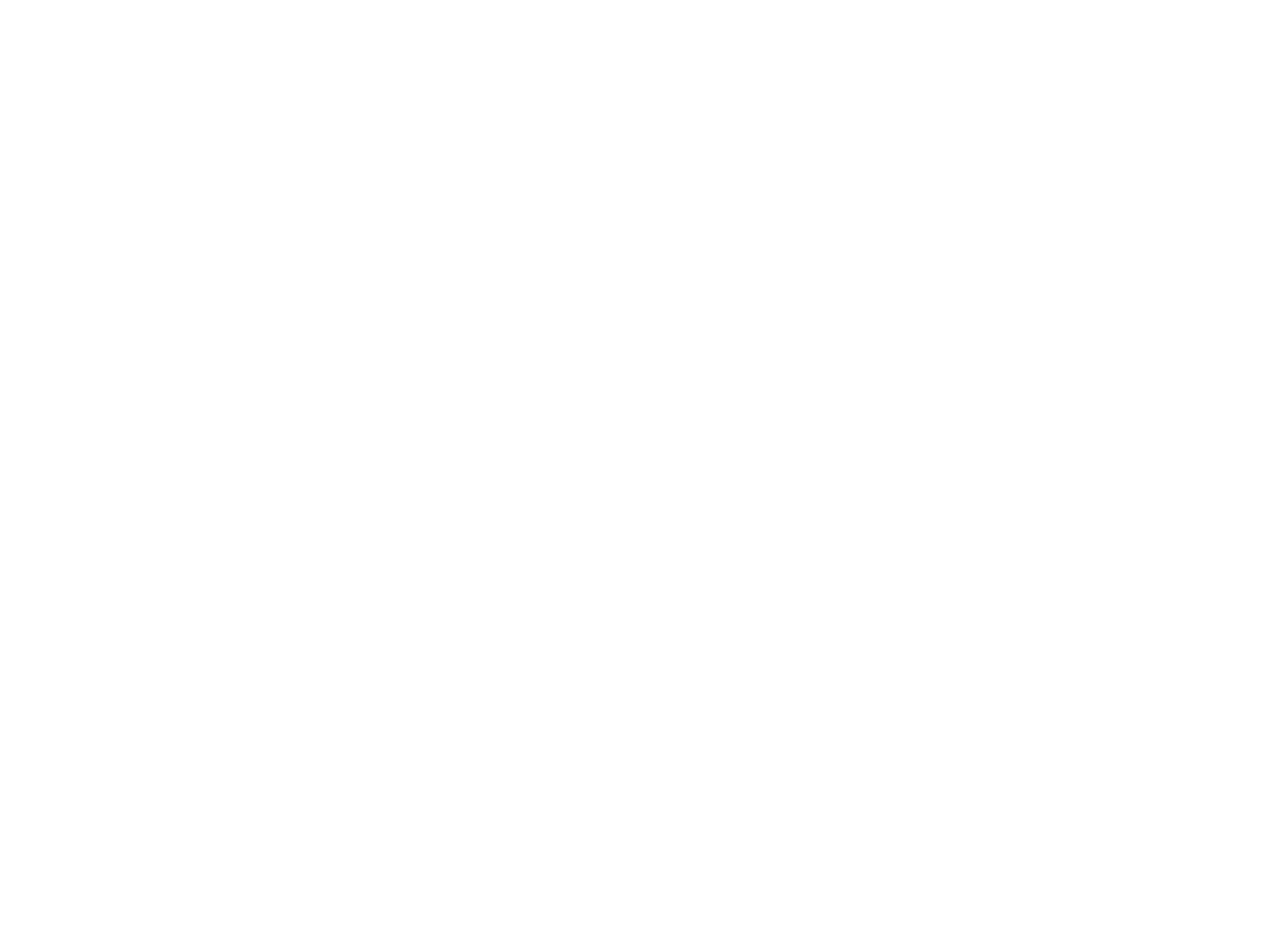
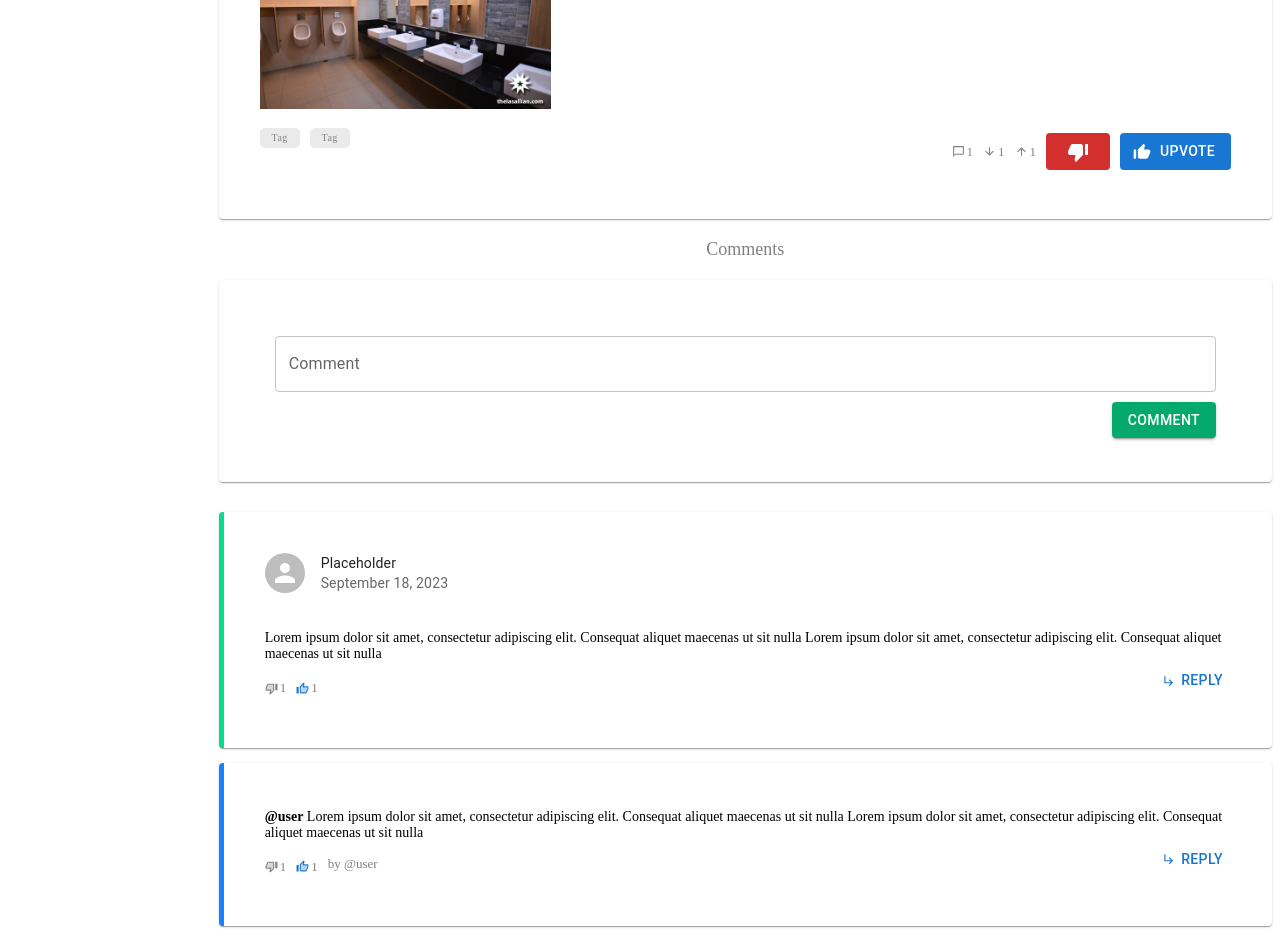
Before and after one commit to s22a55m77/ccapdev, a React (Vite) app in the folder apps/front/: page /restroom in a window 1280 px wide. Before the commit this address had no page. Shown: the part 360-1294 px from the top of the page. Before the commit the page ends 800 px from the top, so only its background shows below. Built offline with nearby package versions, Linux system fonts and the light colour scheme.

Commit message:
add restroom card, reply card

```diff
--- a/apps/front/src/App.tsx
+++ b/apps/front/src/App.tsx
@@ -8,6 +8,7 @@
 declare module '@mui/material/styles' {
   interface CustomPalette {
     green: PaletteColorOptions;
+    darkGreen: PaletteColorOptions
   }
   interface Palette extends CustomPalette {}
   interface PaletteOptions extends CustomPalette {}
@@ -15,6 +16,7 @@
 declare module '@mui/material/Button' {
   interface ButtonPropsColorOverrides {
     green: true;
+    darkGreen: true
   }
 }
 
@@ -25,6 +27,7 @@
 const theme = createTheme({
   palette: {
     green: createColor('#04AA6D'),
+    darkGreen: createColor('#04AA6D')
   }
 })
 
--- a/apps/front/src/components/Main/components/RestroomCard.tsx
+++ b/apps/front/src/components/Main/components/RestroomCard.tsx
@@ -2,6 +2,7 @@
 import ChatBubbleOutlineIcon from "@mui/icons-material/ChatBubbleOutline";
 import ArrowUpwardIcon from "@mui/icons-material/ArrowUpward";
 import './RestroomCard.css';
+import ArrowDownwardIcon from "@mui/icons-material/ArrowDownward";
 
 export default function RestroomCard() {
   return (
@@ -28,6 +29,7 @@
               </div>
               <div className={'activity'}>
                 <div className={'activity-content'}><ChatBubbleOutlineIcon fontSize={'inherit'}/> 1 </div>
+                <div className={'activity-content'}><ArrowDownwardIcon fontSize={'inherit'}/> 1 </div>
                 <div className={'activity-content'}><ArrowUpwardIcon fontSize={'inherit'}/> 1 </div>
               </div>
             </footer>
--- /dev/null
+++ b/apps/front/src/components/Restroom/components/ReplyCard.css
@@ -0,0 +1,58 @@
+.reply-content {
+    margin-top: 5px;
+    color: #000;
+    font-size: 14px;
+    font-style: normal;
+    font-weight: 300;
+}
+
+.reply-card {
+    padding: 25px;
+    border-left: 5px solid #05DC8D;
+    margin-top: 15px;
+}
+
+.reply-border-blue {
+    border-left: 5px solid #1682FD;
+}
+
+.reply-footer {
+    display: flex;
+    justify-content: space-between;
+}
+
+.reply-vote {
+    margin-top: 15px;
+    display: flex;
+    gap: 10px;
+    vertical-align: center;
+}
+
+.reply-activity-vote {
+    color: #808080;
+    display: flex;
+    gap: 2px;
+    font-size: 13px;
+    line-height: 20px;
+    align-items: center;
+}
+
+.reply-activity {
+    font-size: 12px;
+}
+
+.reply-user {
+    color: #808080;
+    font-size: 13px;
+    font-style: normal;
+    font-weight: 500;
+}
+
+.reply-input-box {
+    width: 50vw;
+    padding: 10px;
+}
+
+.reply-submit {
+    margin-top: 10px;
+}
--- /dev/null
+++ b/apps/front/src/components/Restroom/components/ReplyCard.tsx
@@ -0,0 +1,92 @@
+import {Avatar, Button, Card, CardContent, CardHeader, Popover, TextField} from "@mui/material";
+import ThumbUpAltTwoToneIcon from '@mui/icons-material/ThumbUpAltTwoTone';
+import ThumbDownAltTwoToneIcon from '@mui/icons-material/ThumbDownAltTwoTone';
+import SubdirectoryArrowRightIcon from '@mui/icons-material/SubdirectoryArrowRight';
+import './ReplyCard.css'
+import {useState} from "react";
+
+export default function ReplyCard() {
+  const [anchorEl, setAnchorEl] = useState<HTMLButtonElement | null>(null);
+  const open = Boolean(anchorEl);
+
+  const handleReplyClick = (event: React.MouseEvent<HTMLButtonElement>) => {
+    setAnchorEl(event.currentTarget);
+  };
+
+  const handleReplyClose = () => {
+    setAnchorEl(null);
+  };
+
+  return (
+    <div id={'cards'} className={'card-container'}>
+      {/*Main Reply*/}
+      <Card sx={{maxWidth: '100%'}} className={'reply-card'}>
+        {/*fix me */}
+        <CardHeader
+          avatar={
+            <Avatar />
+          }
+          title="Placeholder"
+          subheader="September 18, 2023"
+        />
+        <CardContent>
+          <div className={'reply-content'}> Lorem ipsum dolor sit amet, consectetur adipiscing elit. Consequat aliquet maecenas ut sit nulla Lorem ipsum dolor sit amet, consectetur adipiscing elit. Consequat aliquet maecenas ut sit nulla </div>
+          <footer className={'reply-footer'}>
+            <div className={'reply-vote'}>
+              <div className={'reply-activity-vote'}><ThumbDownAltTwoToneIcon color={'inherit'} fontSize={'inherit'}/> 1 </div>
+              <div className={'reply-activity-vote'}><ThumbUpAltTwoToneIcon color={'primary'} fontSize={'inherit'}/> 1 </div>
+            </div>
+            <div className={'reply-activity'}>
+              <Button onClick={handleReplyClick}>
+                <SubdirectoryArrowRightIcon fontSize={'inherit'} style={{marginRight: 5}}/>
+                Reply
+              </Button>
+            </div>
+          </footer>
+        </CardContent>
+      </Card>
+
+
+      {/*Reply of a Reply*/}
+      <Card sx={{maxWidth: '100%'}} className={'reply-card reply-border-blue'}>
+        <CardContent>
+          <div className={'reply-content'}> <b>@user</b> Lorem ipsum dolor sit amet, consectetur adipiscing elit. Consequat aliquet maecenas ut sit nulla Lorem ipsum dolor sit amet, consectetur adipiscing elit. Consequat aliquet maecenas ut sit nulla </div>
+          <footer className={'reply-footer'}>
+            <div className={'reply-vote'}>
+              <div className={'reply-activity-vote'}><ThumbDownAltTwoToneIcon color={'inherit'} fontSize={'inherit'}/> 1 </div>
+              <div className={'reply-activity-vote'}><ThumbUpAltTwoToneIcon color={'primary'} fontSize={'inherit'}/> 1 </div>
+              <span className={'reply-user'}>by @user</span>
+            </div>
+            <div className={'reply-activity'}>
+              <Button onClick={handleReplyClick}>
+                <SubdirectoryArrowRightIcon fontSize={'inherit'} style={{marginRight: 5}}/>
+                Reply
+              </Button>
+            </div>
+          </footer>
+        </CardContent>
+      </Card>
+
+
+      {/* Reply Input Box */}
+      <Popover
+        open={open}
+        anchorEl={anchorEl}
+        onClose={handleReplyClose}
+        anchorOrigin={{
+          vertical: 'bottom',
+          horizontal: 'left',
+        }}
+      >
+        <div className={'reply-input-box'}>
+          <div className={'flex'} style={{justifyContent: 'center'}}>
+            <TextField multiline label='Reply' placeholder={'Type here your reply'} className={'comment-input'}/>
+          </div>
+          <div className={'reply-submit'}>
+            <Button variant='contained' color='darkGreen'>Reply</Button>
+          </div>
+        </div>
+      </Popover>
+    </div>
+  )
+}
--- /dev/null
+++ b/apps/front/src/components/Restroom/index.css
@@ -0,0 +1,94 @@
+.restroom-container {
+    margin-top: 30px;
+}
+
+.restroom {
+    padding: 25px;
+}
+
+.restroom-content {
+    margin-top: 15px;
+    color: #000;
+    font-size: 14px;
+    font-style: normal;
+    font-weight: 400;
+}
+
+.restroom-footer {
+    display: flex;
+    justify-content: space-between;
+}
+
+.restroom-tags {
+    margin-top: 15px;
+    display: flex;
+    gap: 10px;
+    vertical-align: center;
+}
+
+.restroom-tag {
+    width: 40px;
+    height: 20px;
+    background-color: #EAEAEA;
+    border-radius: 5px;
+    font-size: 10px;
+    font-style: normal;
+    font-weight: 400;
+    color: #808080;
+    line-height: 20px;
+    letter-spacing: 0.5px;
+    text-align: center;
+}
+
+.restroom-activity {
+    padding-top: 20px;
+    display: flex;
+    gap: 10px;
+}
+
+.restroom-activity-content {
+    color: #808080;
+    display: flex;
+    gap: 2px;
+    font-size: 13px;
+    line-height: 20px;
+    align-items: center;
+}
+
+.comments {
+    color: #808080;
+    margin: 20px;
+    text-align: center;
+    font-size: 18px;
+    font-style: normal;
+    font-weight: 500;
+}
+
+.comment-input-card {
+    width: 100%;
+}
+
+.comment-input{
+    padding: 0px 447px 9px 0px;
+    margin: auto;
+    width: 100%;
+}
+
+.submit-box {
+    margin-top: 10px;
+    display: flex;
+    justify-content: end;
+}
+
+.reply-content {
+    margin-top: 5px;
+    color: #000;
+    font-size: 14px;
+    font-style: normal;
+    font-weight: 300;
+}
+
+.reply-card {
+    padding: 25px;
+    border-left: 5px solid #05DC8D;
+}
--- /dev/null
+++ b/apps/front/src/components/Restroom/index.tsx
@@ -0,0 +1,66 @@
+import {Avatar, Button, Card, CardContent, CardHeader, TextField} from "@mui/material";
+import ChatBubbleOutlineIcon from "@mui/icons-material/ChatBubbleOutline";
+import ArrowUpwardIcon from "@mui/icons-material/ArrowUpward";
+import ArrowDownwardIcon from '@mui/icons-material/ArrowDownward';
+import ThumbUpAltIcon from '@mui/icons-material/ThumbUpAlt';
+import ThumbDownAltIcon from '@mui/icons-material/ThumbDownAlt';
+import './index.css';
+import ReplyCard from "./components/ReplyCard.tsx";
+
+export default function Restroom() {
+  return (
+    <>
+      <div id={'cards'} className={'card-container'}>
+        <Card sx={{maxWidth: '100%'}} className={'restroom'}>
+          {/*fix me */}
+          <CardHeader
+            avatar={
+              <Avatar />
+            }
+            title="Placeholder"
+            subheader="September 18, 2023"
+          />
+          <CardContent>
+            <div id='title'><b>Title</b></div>
+            <div className={'restroom-content'}> Lorem ipsum dolor sit amet, consectetur adipiscing elit. Consequat aliquet maecenas ut sit nulla Lorem ipsum dolor sit amet, consectetur adipiscing elit. Consequat aliquet maecenas ut sit nulla </div>
+            {/*fix it*/}
+            <img style={{marginTop: 10}} src={'src/assets/toilet.png'} alt={'img'} width={'30%'}/>
+            <footer className={'restroom-footer'}>
+              <div id='tags' className={'restroom-tags'}>
+                <div className={'restroom-tag'}>Tag</div>
+                <div className={'restroom-tag'}>Tag</div>
+              </div>
+              <div className={'restroom-activity'}>
+                <div className={'restroom-activity-content'}><ChatBubbleOutlineIcon fontSize={'inherit'}/> 1 </div>
+                <div className={'restroom-activity-content'}><ArrowDownwardIcon fontSize={'inherit'}/> 1 </div>
+                <div className={'restroom-activity-content'}><ArrowUpwardIcon fontSize={'inherit'}/> 1 </div>
+                <Button variant='contained' color='error' style={{boxShadow: 'none'}}>
+                  <ThumbDownAltIcon/>
+                </Button>
+                <Button startIcon={<ThumbUpAltIcon/>} variant='contained' color='primary' style={{boxShadow: 'none'}}>
+                  Upvote
+                </Button>
+              </div>
+            </footer>
+          </CardContent>
+        </Card>
+      </div>
+      <div className={'comments'}>
+        Comments
+      </div>
+      <div className={'comment-input-card'}>
+        <Card style={{padding: '40px', paddingBottom: '20px'}}>
+          <CardContent>
+            <div className={'flex'} style={{justifyContent: 'center'}}>
+              <TextField multiline label='Comment' placeholder={'Type here your comment'} className={'comment-input'}/>
+            </div>
+            <div className={'submit-box'}>
+              <Button variant='contained' color='darkGreen'>Comment</Button>
+            </div>
+          </CardContent>
+        </Card>
+      </div>
+      <ReplyCard />
+    </>
+  )
+}
--- a/apps/front/src/router.tsx
+++ b/apps/front/src/router.tsx
@@ -2,6 +2,7 @@
 
 import App from './App.tsx';
 import Main from "./components/Main";
+import Restroom from "./components/Restroom";
 const router = createBrowserRouter([
   {
     path: '/',
@@ -10,6 +11,10 @@
       {
         path: '/',
         element: <Main />
+      },
+      {
+        path: '/restroom',
+        element: <Restroom />
       }
     ]
   },
```
